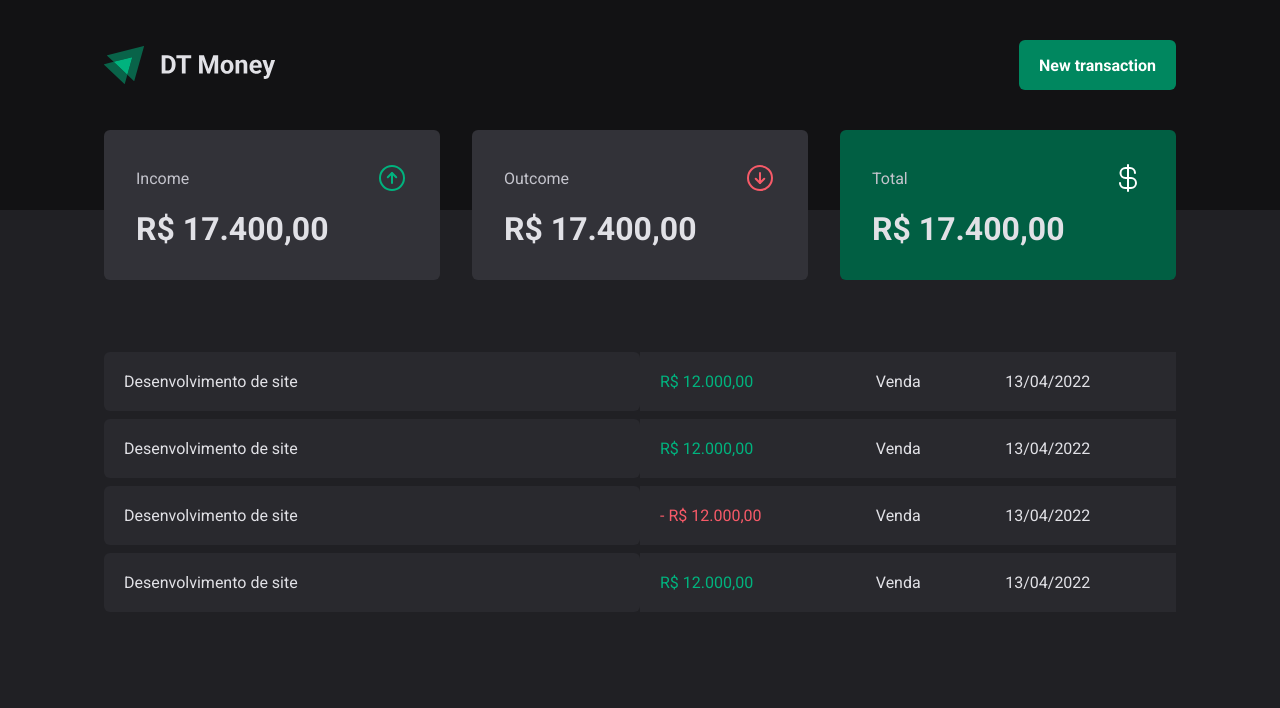
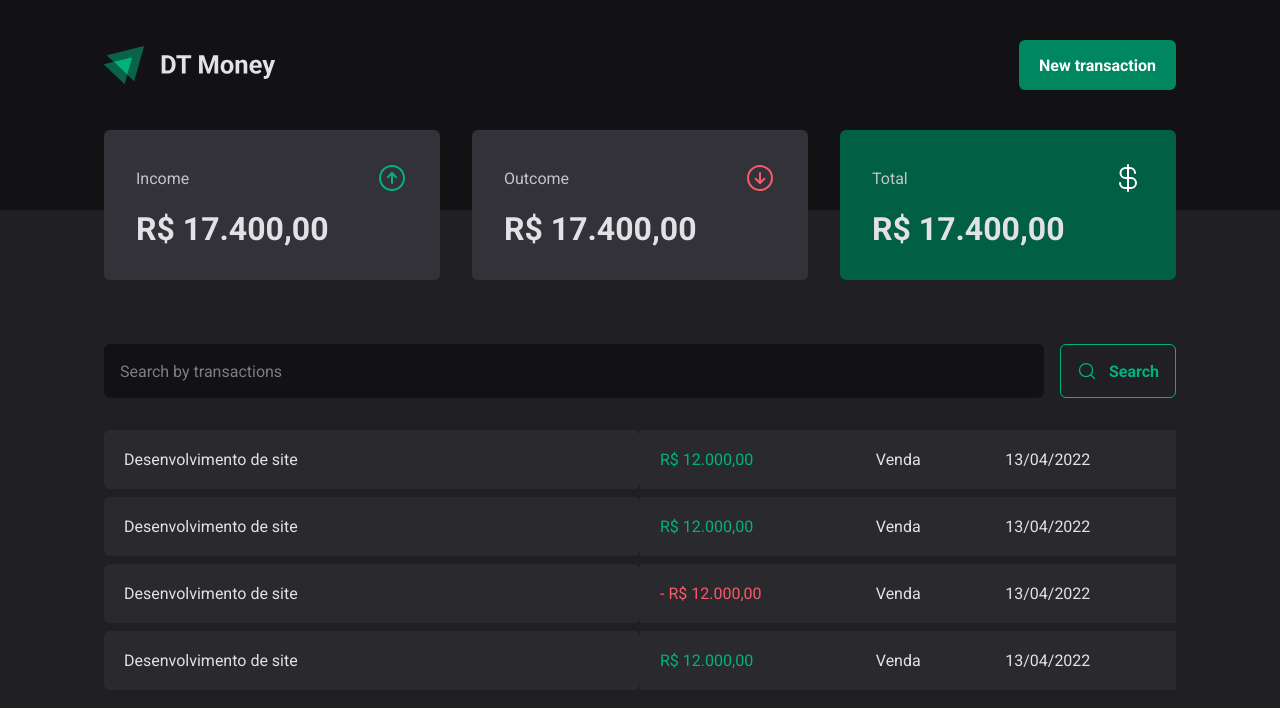
Before and after one commit to diegosano/dt-money, a React (Vite) app: page / in a window 1280 px wide. Shown: the top 708 px of the page. Built offline with nearby package versions, Linux system fonts and the light colour scheme.

Commit message:
feat: search form component

```diff
--- /dev/null
+++ b/src/components/SearchForm/index.tsx
@@ -0,0 +1,16 @@
+import { MagnifyingGlass } from "phosphor-react";
+
+import * as S from "./styles";
+
+export function SearchForm() {
+  return (
+    <S.SearchFormContainer>
+      <input type="text" placeholder="Search by transactions" />
+
+      <button type="submit">
+        <MagnifyingGlass size={20} />
+        Search
+      </button>
+    </S.SearchFormContainer>
+  )
+}
--- /dev/null
+++ b/src/components/SearchForm/styles.ts
@@ -0,0 +1,41 @@
+import styled from "styled-components";
+
+export const SearchFormContainer = styled.form`
+  display: flex;
+  gap: 1rem;
+
+  input {
+    flex: 1;
+    border-radius: 6px;
+    border: 0;
+    background: ${(props) => props.theme["gray-900"]};
+    color: ${(props) => props.theme["gray-300"]};
+    padding: 1rem;
+
+    &::placeholder {
+      color: ${(props) => props.theme["gray-500"]};
+      }
+    }
+
+    button {
+      display: flex;
+      align-items: center;
+      gap: 0.75rem;
+
+      border: 0;
+      padding: 1rem;
+      background: transparent;
+      border: 1px solid ${(props) => props.theme["green-300"]};
+      color: ${(props) => props.theme["green-300"]};
+      font-weight: bold;
+      border-radius: 6px;
+      cursor: pointer;
+
+      &:hover {
+        background: ${(props) => props.theme["green-500"]};
+        border-color: ${(props) => props.theme["green-500"]};
+        color: ${(props) => props.theme.white};
+        transition: background-color 0.2s, color 0.2s, border-color 0.2s;
+      }
+    }
+`;
--- a/src/pages/Transactions/index.tsx
+++ b/src/pages/Transactions/index.tsx
@@ -1,4 +1,5 @@
 import { Header } from '../../components/Header';
+import { SearchForm } from '../../components/SearchForm';
 import { Summary } from '../../components/Summary';
 
 import * as S from './styles';
@@ -10,6 +11,8 @@
       <Summary />
 
       <S.TransactionsContainer>
+        <SearchForm />
+
         <S.TransactionsTable>
           <tbody>
             <tr>
--- a/src/pages/Transactions/styles.ts
+++ b/src/pages/Transactions/styles.ts
@@ -11,7 +11,7 @@
   width: 100%;
   border-collapse: separate;
   border-spacing: 0 0.5rem;
-  /* margin-top: 1.5rem; */
+  margin-top: 1.5rem;
 
   td {
     padding: 1.25rem;
```
